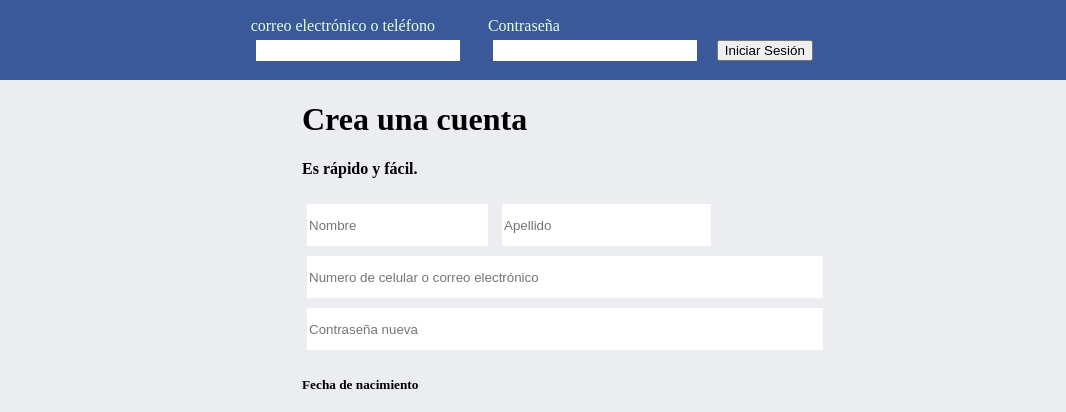
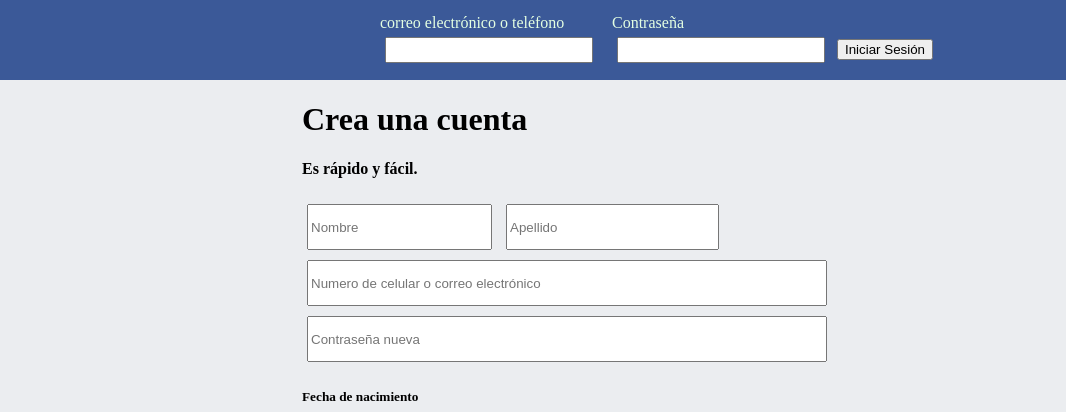
Before and after one commit to FelipeAndresBascunanMorales/pagina-de-facebook, a plain HTML site: page index.html in a window 1280 px wide. Shown: the top 412 px of the page, 214-1280 px from the left. Drawn offline with Linux system fonts and the light colour scheme.

Commit message:
algunas mejoras

```diff
--- a/css/style.css
+++ b/css/style.css
@@ -5,9 +5,10 @@ body{
     margin-right: 0;
 }
 input{
-    border: rgb(206, 221, 204) 2px;
+    border: #BDC7D8 5%;
     margin: 5px;
     height: 40px;
+
 }
 select{
     border: rgb(206, 221, 204) 2px;
@@ -30,12 +31,13 @@ select{
     object-position: center;
     height: 80px;
 
+
 }
 
 #div_sup_der{
     background-color: #3B5998;
     float: right;
-    width: 65%;
+    width: 700px;
     height: 80px;
     }
 
```
